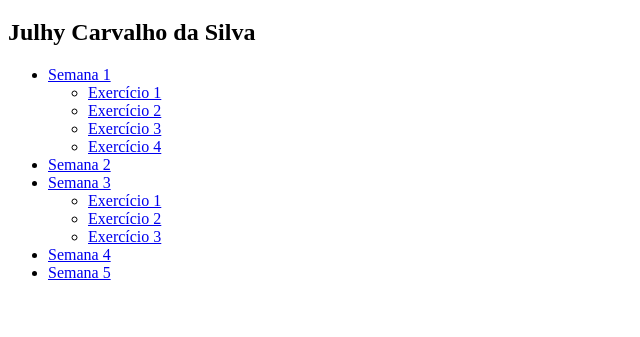
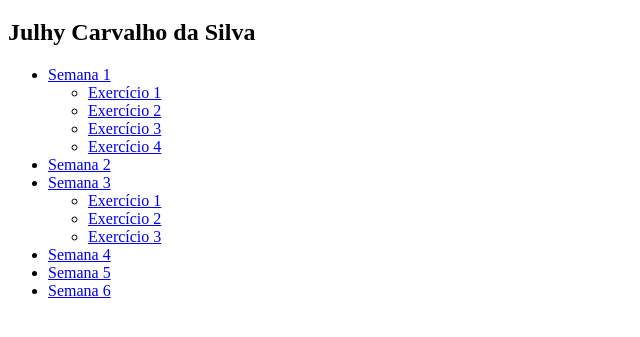
Before and after one commit to JujulhyCa/Atividades-Java-Script, a plain HTML site: page index.html in a window 1280 px wide. Shown: the part 61-398 px from the top of the page, without its empty margins (0-640 px from the left). Drawn offline with Linux system fonts and the light colour scheme.

Commit message:
Update index.html

```diff
--- a/index.html
+++ b/index.html
@@ -26,6 +26,7 @@
                     </ul>
                 <li><a href="semana4.html">Semana 4</a></li>
                 <li><a href="semana5.html">Semana 5</a></li>
+                <li><a href="semana6.html">Semana 6</a></li>
             </ul>
     </body>
 </html>
```
